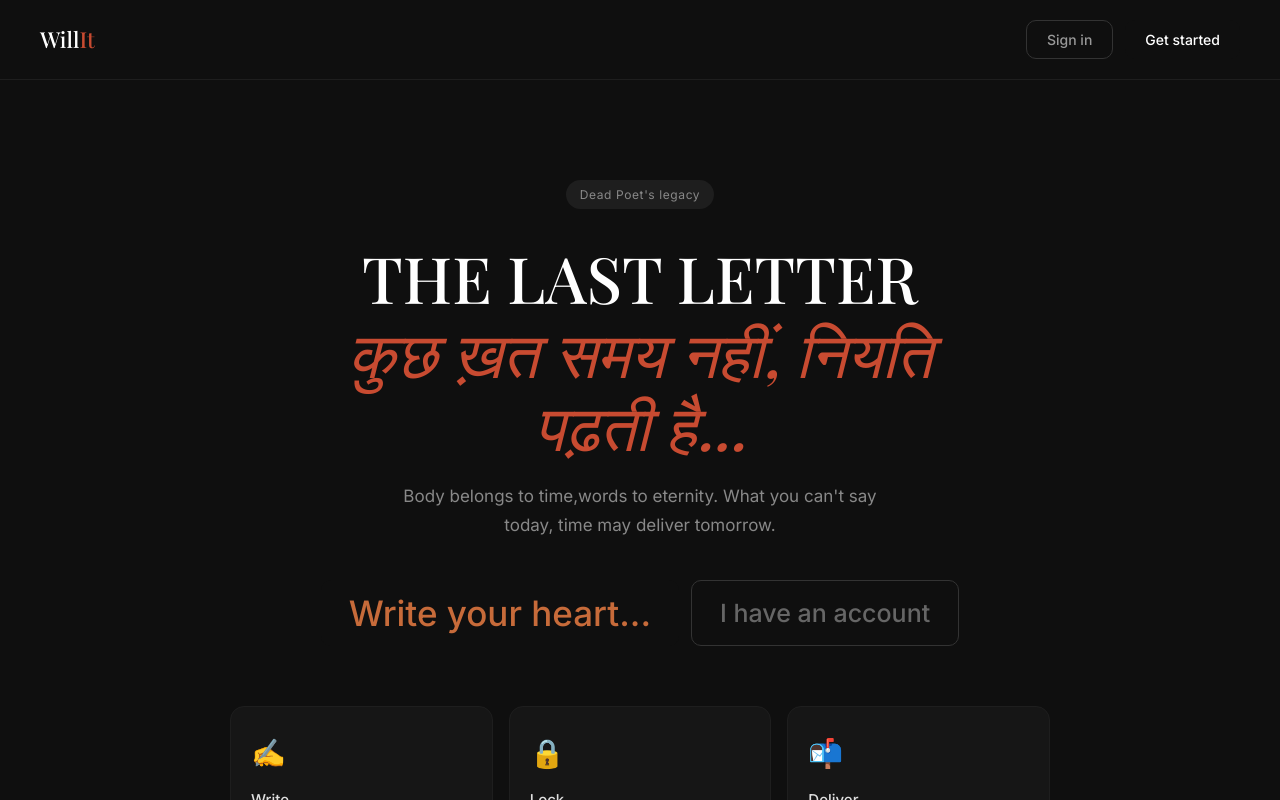
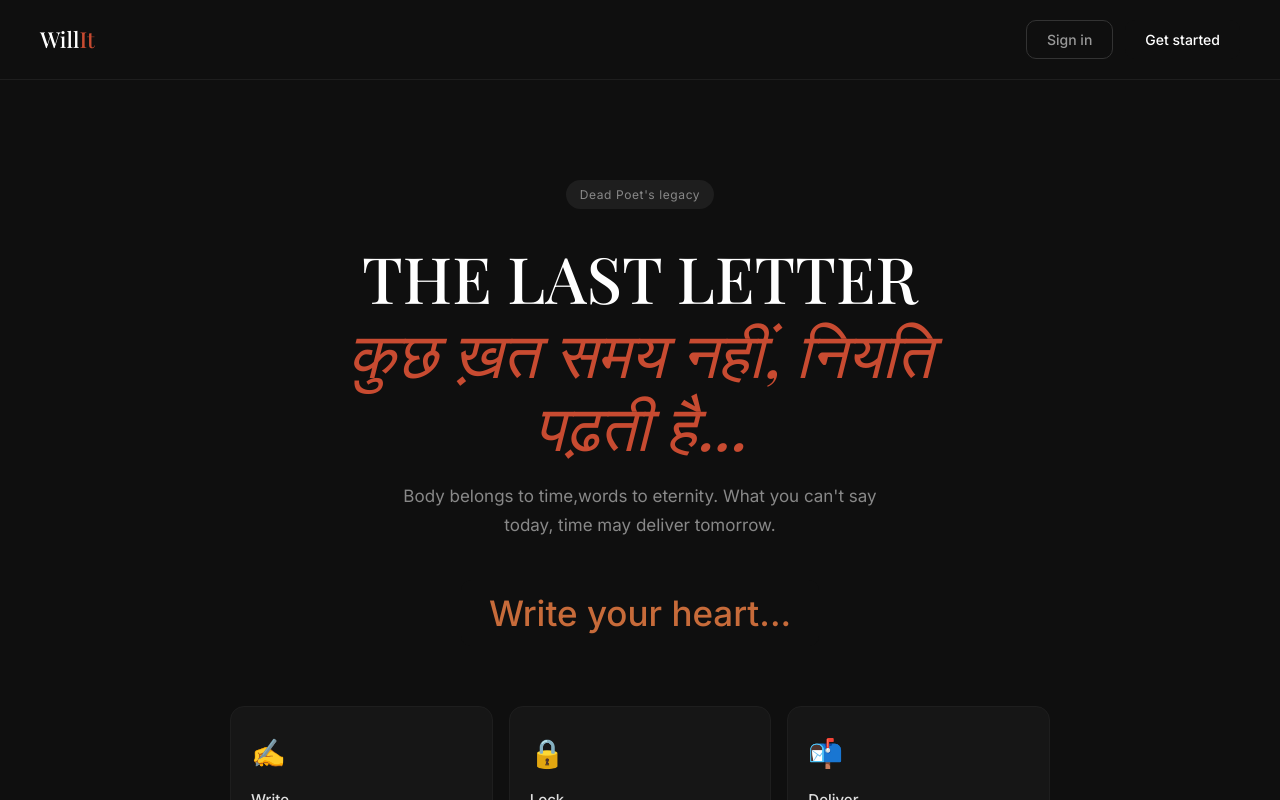
Before and after one commit to higher-amplifier/will-it, a React (Vite) app in the folder client/: page / in a window 1280 px wide. Shown: the top 800 px of the page. Built offline with nearby package versions, Linux system fonts and the light colour scheme; no server answers; a web font is replaced by a local one.

Commit message:
UI changes

```diff
--- a/client/src/pages/Landing.jsx
+++ b/client/src/pages/Landing.jsx
@@ -33,9 +33,9 @@ What you can't say today, time may deliver tomorrow.       </p>
           <button className="btn btn-primary" style={{color: '#C76B3A', fontSize: 35, padding: '12px 28px' }} onClick={() => nav('/register')}>
             Write your heart...
           </button>
-          <button className="btn btn-ghost" style={{ fontSize: 25, padding: '12px 28px', color: '#666', borderColor: '#333' }} onClick={() => nav('/login')}>
+          {/* <button className="btn btn-ghost" style={{ fontSize: 25, padding: '12px 28px', color: '#666', borderColor: '#333' }} onClick={() => nav('/login')}>
             I have an account
-          </button>
+          </button> */}
         </div>
       </div>
 
```
